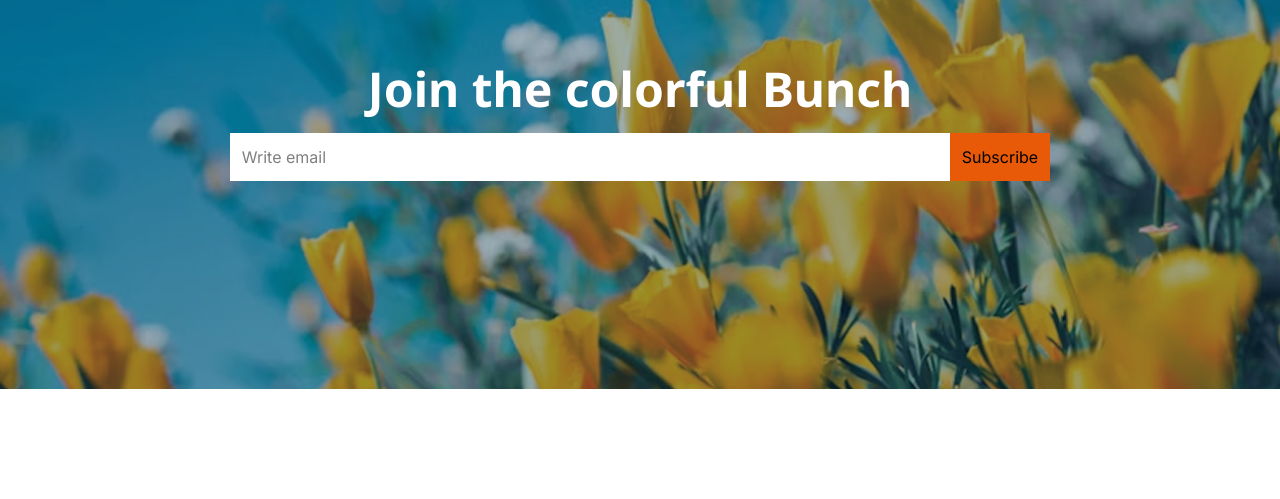
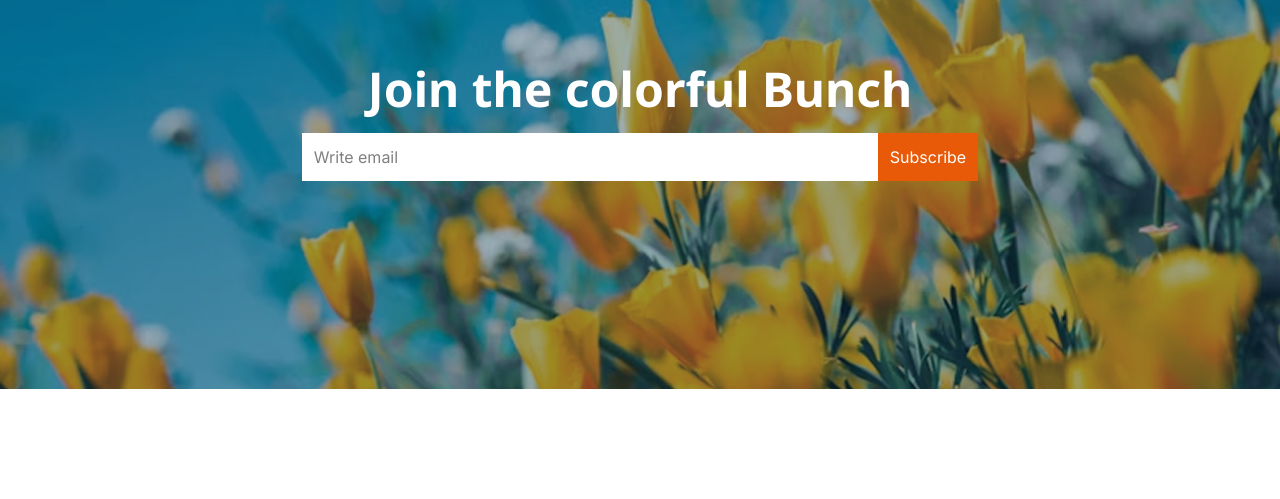
Before and after one commit to naymur-code/flower-shop, a plain HTML site: page index.html in a window 1280 px wide. Shown: the part 3560-4059 px from the top of the page. Drawn offline with nearby package versions, Linux system fonts and the light colour scheme.

Commit message:
join section form

```diff
--- a/index.html
+++ b/index.html
@@ -209,8 +209,10 @@
             <div class="bg-[url('./assets/news-letter-bg.png')] md:p-52 p-14 text-center bg-no-repeat bg-cover">
                 <div class="max-w-6xl mx-auto">
                     <h2 class="md:text-5xl text-2xl font-bold text-white mb-5">Join the colorful Bunch</h2>
-                    <input type="text" class="w-10/12 bg-white p-3" placeholder="Write email"><button
-                        class="bg-[#E95A08] p-3">Subscribe</button>
+                   <div class="flex md:flex-row md:gap-0 gap-3 flex-col justify-center">
+                     <input type="text" class="md:w-2/3 w-full bg-white p-3" placeholder="Write email"><button
+                        class="bg-[#E95A08] p-3 text-white">Subscribe</button>
+                   </div>
                 </div>
             </div>
         </section>
```
